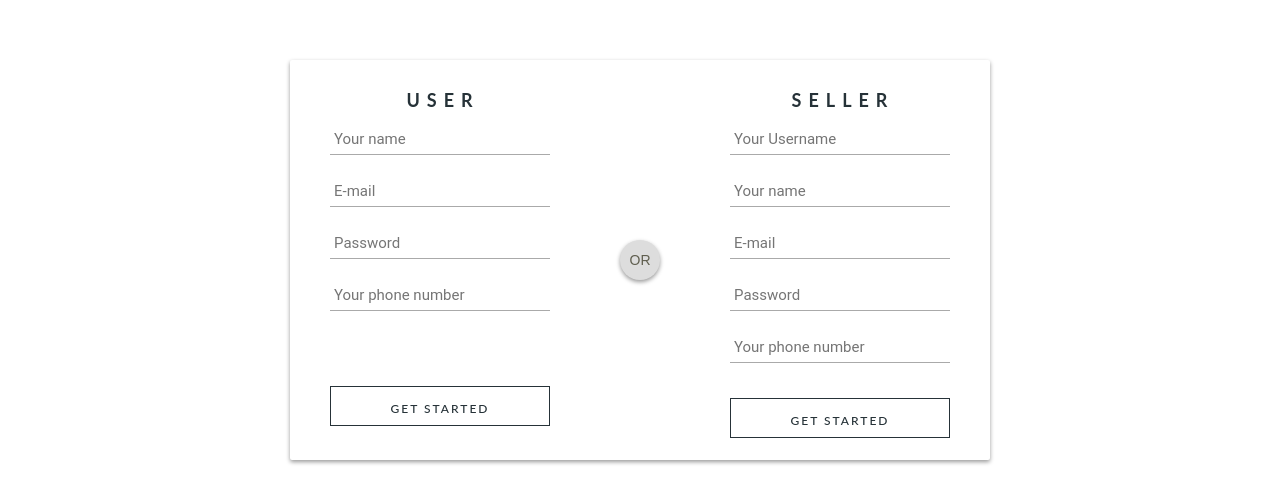
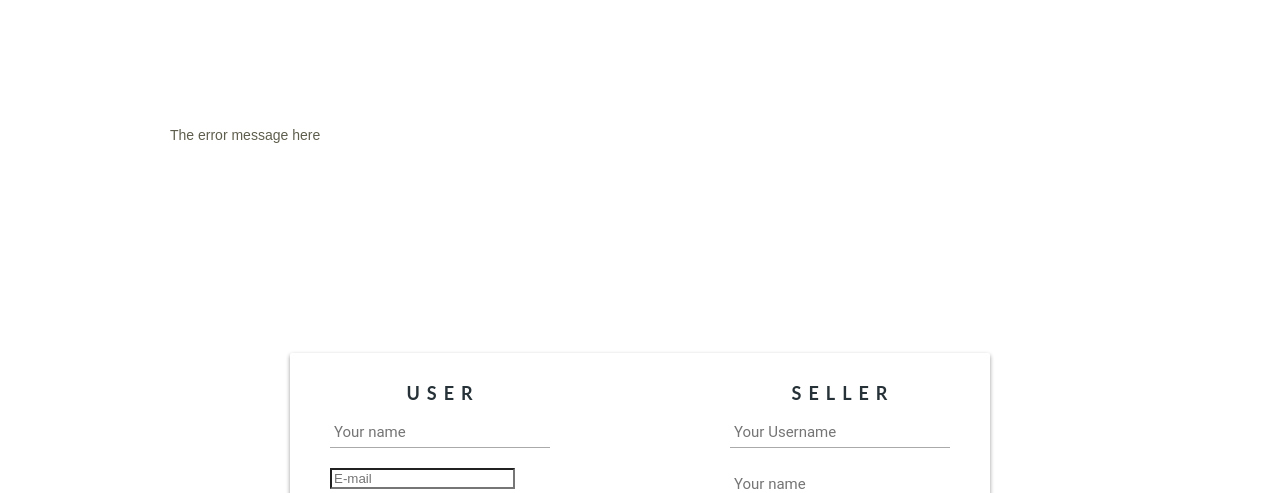
Before and after one commit to ManalR/PojectResturant, a plain HTML site: page signup.html in a window 1280 px wide. Shown: the part 307-800 px from the top of the page. Drawn offline with nearby package versions, Linux system fonts and the light colour scheme.

Commit message:
finale change
adding the form validation and error template.

```diff
--- a/signup.html
+++ b/signup.html
@@ -7,12 +7,6 @@
      <link rel="shortcut icon" href="images/favicon.ico" />
      <link rel="stylesheet" href="css/style.css">
      <link rel="stylesheet" href="css/signup.css">
-
-
-     <script type="text/javascript" src="js/signup.js">
-
-</script>
-     <script src= "js/signup.js"> </script>
      <script src="js/jquery.js"></script>
      <script src="js/jquery-migrate-1.1.1.js"></script>
      <script src="js/jquery.equalheights.js"></script>
@@ -92,18 +86,21 @@
 <div class="content"><div class="ic"></div>
      <div class="container_12">
 
-    <div class="grid_12">
+   <div class="grid_12">
         <h3 class="head1"> Sign Up </h3>
-    </div> <br>
+        <div id= error-form>
+       The error message here
+       </div>
+     <br>
 
 <div id="login-box">
   <div class="left">
     <h1>User</h1>
-    <form id=user  onsubmit='return formValidator()'>
-    <input type="text" name="name" id="name"   placeholder="Your name" />
-    <input type="text" name="email" id="email" placeholder="E-mail" />
-    <input type="password" name="pass" id="pass"   placeholder="Password" />
-    <input type="text" name="phone" id="phone" placeholder="Your phone number" />
+    <form id=user  >
+    <input type="text" name="name" id="name"  placeholder="Your name" required />
+    <input type="email" name="email" id="email" placeholder="E-mail" required />
+    <input type="password" pattern=".{8,}" required title="password shouldnot be less than 8" name="pass" id="pass"   placeholder="Password" required/>
+    <input type="number" name="phone"  id="phone" placeholder="Your phone number" />
     <br>
     <input class="button" type="SUBMIT" name="submit" value="Get Started" />
     </form>
@@ -112,12 +109,12 @@
 
   <div class="right">
     <h1>Seller<h1/>
-    <form id=seller  onsubmit='return formValidator2()'>
- <input type="text" name="username" id="username" placeholder="Your Username" />
- <input type="text" name="name"  id="name"  placeholder="Your name" />
-    <input type="text" name="email" id="email" placeholder="E-mail" />
-    <input type="password" name="pass" id="pass" placeholder="Password" />
-    <input type="text" name="phone" id="phone" placeholder="Your phone number" />
+    <form id=seller  >
+ <input type="text" name="username" maxlength="32" required title=" Username should be less than 32" id="username" placeholder="Your Username" required />
+ <input type="text" name="name"  id="name"  placeholder="Your name" required/>
+    <input type="email" name="email" id="email" placeholder="E-mail" required/>
+    <input type="password" pattern=".{8,}" required title="password shouldnot be less than 8" name="pass" id="pass" placeholder="Password" required />
+    <input type="number" name="phone" id="phone" placeholder="Your phone number" />
     <input class="button"  type="SUBMIT" name="submit2" value="Get Started" />
     </form>
   </div>
@@ -126,6 +123,7 @@
 </div>
 </div>
 </div>
+  </div>
 
 
 <!--==============================footer=================================-->
```
